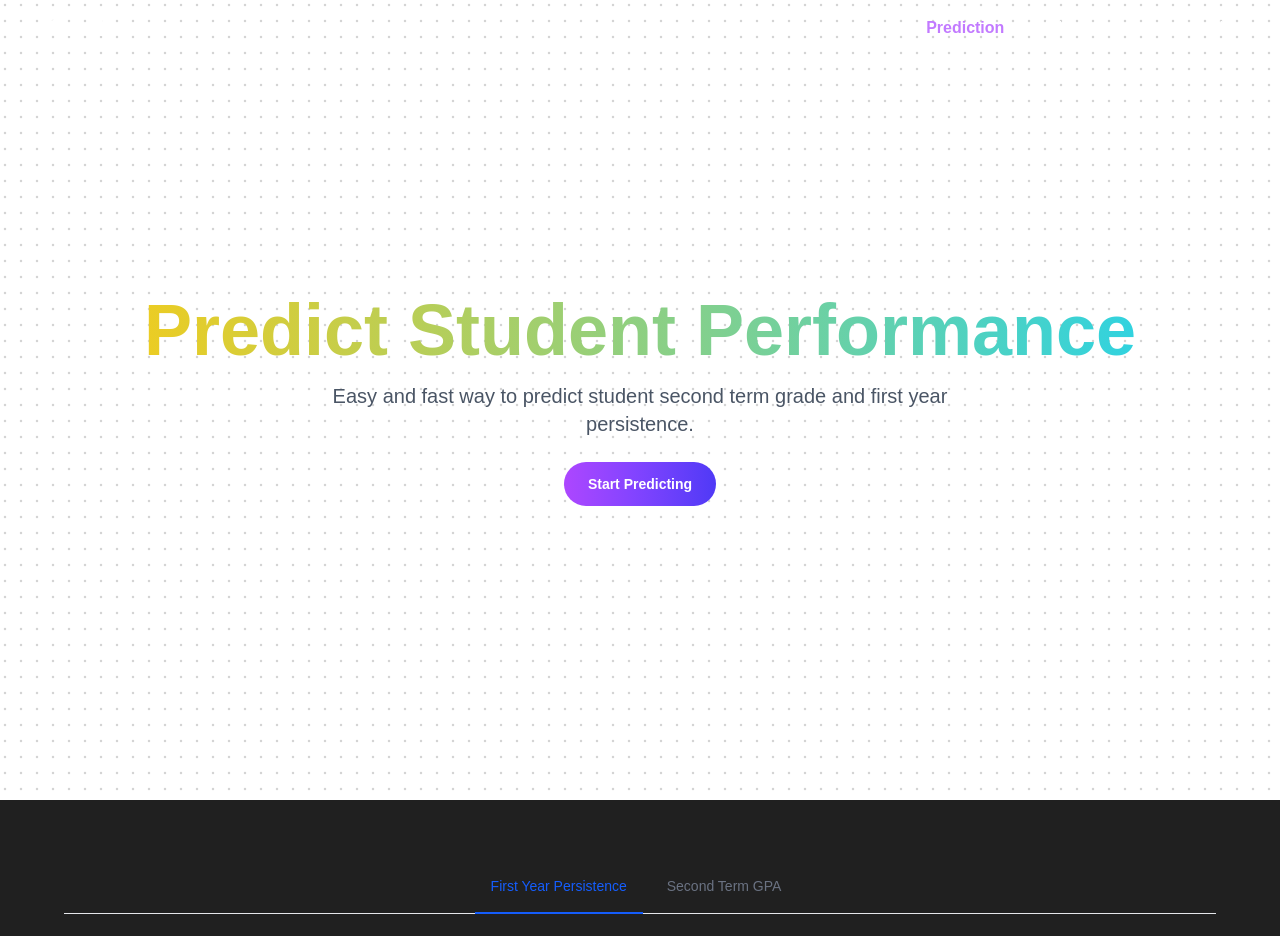
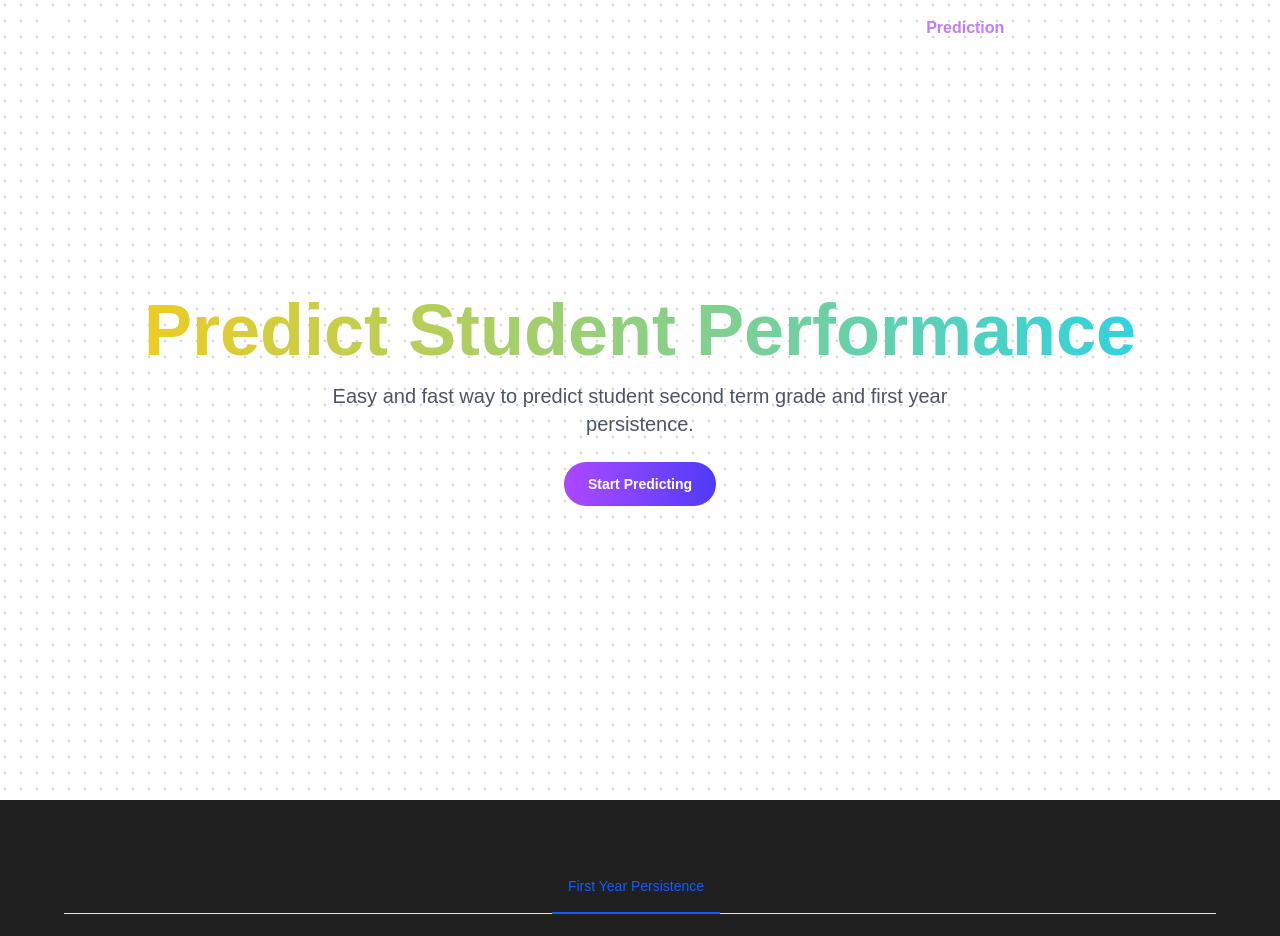
Before and after one commit to ujjwal-poudel/grader, a Next.js app: page /prediction in a window 1280 px wide. Shown: the top 936 px of the page. Built offline with nearby package versions, Linux system fonts and the light colour scheme.

Commit message:
Removed the tab for gpa

```diff
--- a/src/components/pages/PredictionTabs.jsx
+++ b/src/components/pages/PredictionTabs.jsx
@@ -29,7 +29,7 @@ export default function PredictionTabs({ onResult, setLoading, setResult }) {
               First Year Persistence
             </button>
           </li>
-          <li className="me-2">
+          {/* <li className="me-2">
             <button
               onClick={() => setActiveTab('gpa')}
               className={`inline-block p-4 border-b-2 rounded-t-lg ${
@@ -40,7 +40,7 @@ export default function PredictionTabs({ onResult, setLoading, setResult }) {
             >
               Second Term GPA
             </button>
-          </li>
+          </li> */}
         </ul>
       </div>
 
```
